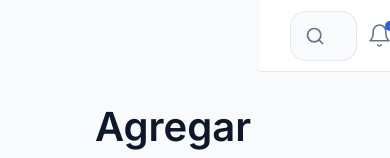
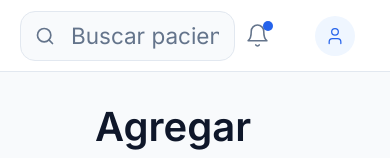
Before and after one commit to josevazquez3/agendaprofesional, a Next.js app: page /dashboard/admin/historia-clinica/1/agregar in a window 390 px wide. Shown: the top 158 px of the page. Built offline with nearby package versions, Linux system fonts and the light colour scheme; no server answers; the database is empty; sample sign-in values are in the browser's storage.

Commit message:
Se hizo responsivo

```diff
--- a/app/layout.tsx
+++ b/app/layout.tsx
@@ -1,4 +1,4 @@
-import type { Metadata } from "next"
+import type { Metadata, Viewport } from "next"
 import { Inter } from "next/font/google"
 import "./globals.css"
 import { Providers } from "./providers"
@@ -8,6 +8,12 @@ const inter = Inter({ subsets: ["latin"] })
 export const metadata: Metadata = {
   title: "Agenda Profesional - Sistema de Gestión Médica",
   description: "Sistema completo de agenda profesional médica",
+}
+
+export const viewport: Viewport = {
+  width: "device-width",
+  initialScale: 1,
+  maximumScale: 5,
 }
 
 export default function RootLayout({
--- a/components/dashboard/topbar.tsx
+++ b/components/dashboard/topbar.tsx
@@ -44,13 +44,13 @@ export function Topbar({
     <header
       className={cn(
         "fixed top-0 h-[72px] bg-white border-b border-[#E2E8F0] z-30 transition-all duration-300 ease-out",
-        sidebarCollapsed ? "left-[72px]" : "left-[260px]",
-        "right-0"
+        "left-0 right-0 lg:right-0",
+        sidebarCollapsed ? "lg:left-[72px]" : "lg:left-[260px]"
       )}
     >
-      <div className="h-full flex items-center justify-between px-6">
+      <div className="h-full flex items-center justify-between px-4 sm:px-6">
         {/* Buscador Global */}
-        <form onSubmit={handleSearch} className="flex-1 max-w-md">
+        <form onSubmit={handleSearch} className="flex-1 max-w-md min-w-0">
           <div className="relative">
             <Search className="absolute left-3 top-1/2 transform -translate-y-1/2 h-4 w-4 text-[#64748B]" />
             <Input
```
